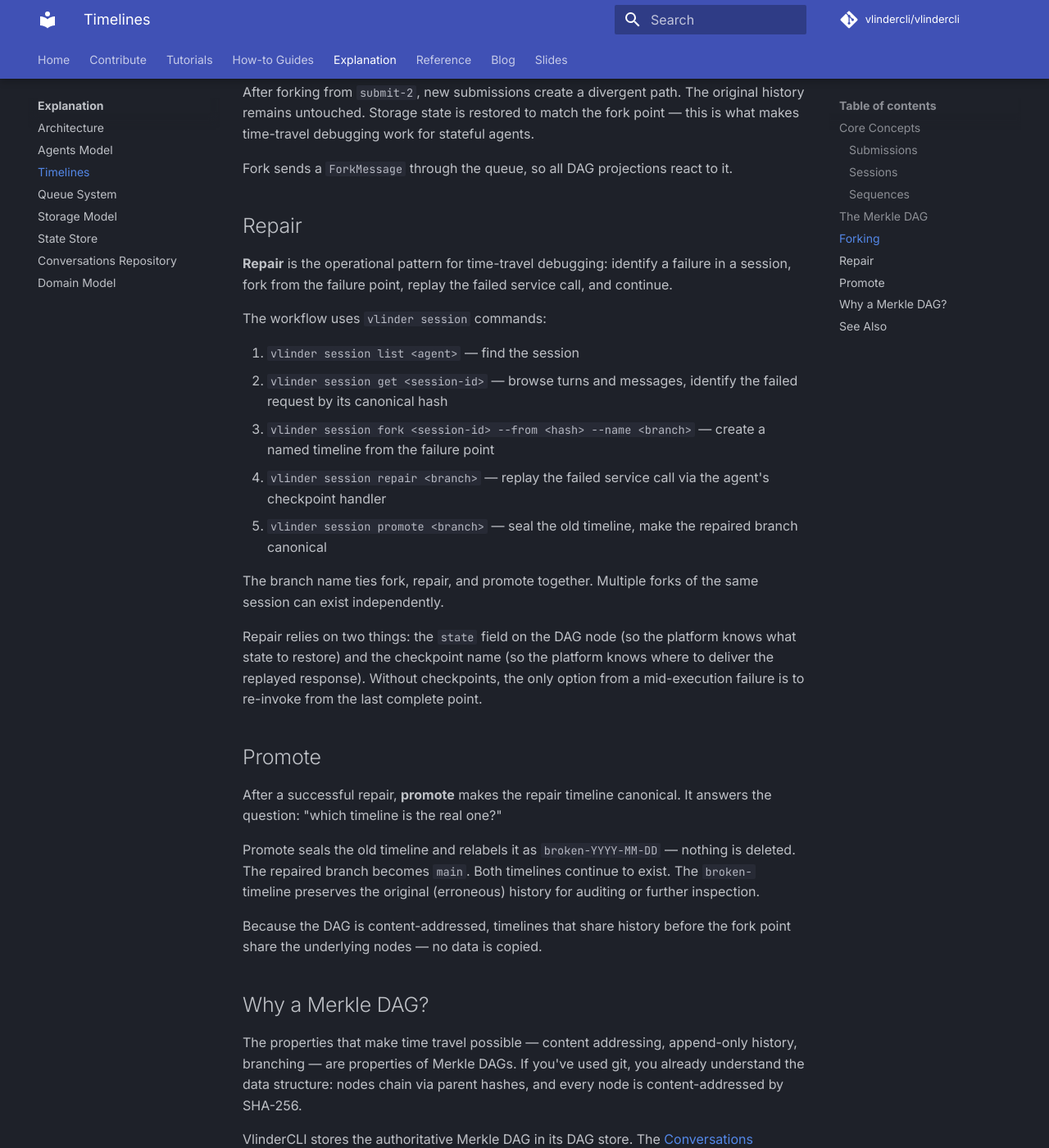
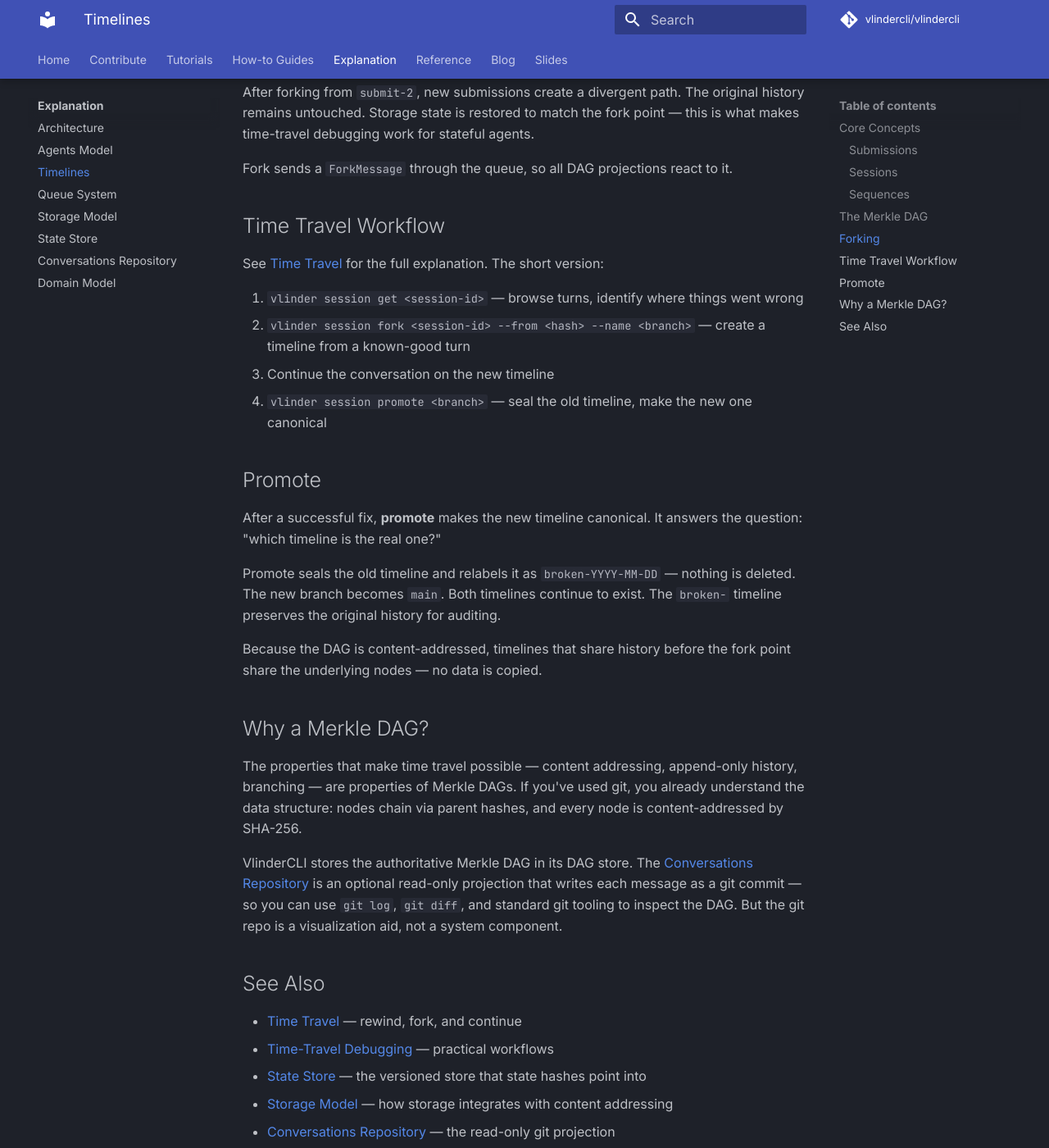
Before and after one commit to vlindercli/public-docs, an MkDocs documentation site: the page built from docs/content/explanation/timelines.md, in a window 1280 px wide and 1400 px high, scrolled down 1486 px. Shown: the whole window at 82% size. Built offline with MkDocs 1.6.1 and Material for MkDocs 9.7.7, drawn with Linux system fonts in a browser that asks for light colours; comment, search, counter and statistics services are not loaded.

Commit message:
Remove repair references from timelines explanation
Replace repair workflow with time travel workflow. Fork and continue,
not mid-execution replay.

````diff
--- a/docs/content/explanation/timelines.md
+++ b/docs/content/explanation/timelines.md
@@ -35,8 +35,8 @@ gitGraph
     commit id: "submit-1"
     commit id: "submit-2"
     commit id: "submit-3"
-    branch repair-2026-02-13
-    checkout repair-2026-02-13
+    branch fix-2026-02-13
+    checkout fix-2026-02-13
     commit id: "submit-2b"
     commit id: "submit-3b"
 ```
@@ -45,27 +45,20 @@ After forking from `submit-2`, new submissions create a divergent path. The orig
 
 Fork sends a `ForkMessage` through the queue, so all DAG projections react to it.
 
-## Repair
+## Time Travel Workflow
 
-**Repair** is the operational pattern for time-travel debugging: identify a failure in a session, fork from the failure point, replay the failed service call, and continue.
+See [Time Travel](time-travel.md) for the full explanation. The short version:
 
-The workflow uses `vlinder session` commands:
-
-1. `vlinder session list <agent>` — find the session
-2. `vlinder session get <session-id>` — browse turns and messages, identify the failed request by its canonical hash
-3. `vlinder session fork <session-id> --from <hash> --name <branch>` — create a named timeline from the failure point
-4. `vlinder session repair <branch>` — replay the failed service call via the agent's checkpoint handler
-5. `vlinder session promote <branch>` — seal the old timeline, make the repaired branch canonical
-
-The branch name ties fork, repair, and promote together. Multiple forks of the same session can exist independently.
-
-Repair relies on two things: the `state` field on the DAG node (so the platform knows what state to restore) and the checkpoint name (so the platform knows where to deliver the replayed response). Without checkpoints, the only option from a mid-execution failure is to re-invoke from the last complete point.
+1. `vlinder session get <session-id>` — browse turns, identify where things went wrong
+2. `vlinder session fork <session-id> --from <hash> --name <branch>` — create a timeline from a known-good turn
+3. Continue the conversation on the new timeline
+4. `vlinder session promote <branch>` — seal the old timeline, make the new one canonical
 
 ## Promote
 
-After a successful repair, **promote** makes the repair timeline canonical. It answers the question: "which timeline is the real one?"
+After a successful fix, **promote** makes the new timeline canonical. It answers the question: "which timeline is the real one?"
 
-Promote seals the old timeline and relabels it as `broken-YYYY-MM-DD` — nothing is deleted. The repaired branch becomes `main`. Both timelines continue to exist. The `broken-` timeline preserves the original (erroneous) history for auditing or further inspection.
+Promote seals the old timeline and relabels it as `broken-YYYY-MM-DD` — nothing is deleted. The new branch becomes `main`. Both timelines continue to exist. The `broken-` timeline preserves the original history for auditing.
 
 Because the DAG is content-addressed, timelines that share history before the fork point share the underlying nodes — no data is copied.
 
@@ -77,6 +70,7 @@ VlinderCLI stores the authoritative Merkle DAG in its DAG store. The [Conversati
 
 ## See Also
 
+- [Time Travel](time-travel.md) — rewind, fork, and continue
 - [Time-Travel Debugging](../how-to/time-travel-debugging.md) — practical workflows
 - [State Store](state-store.md) — the versioned store that state hashes point into
 - [Storage Model](storage-model.md) — how storage integrates with content addressing
````
